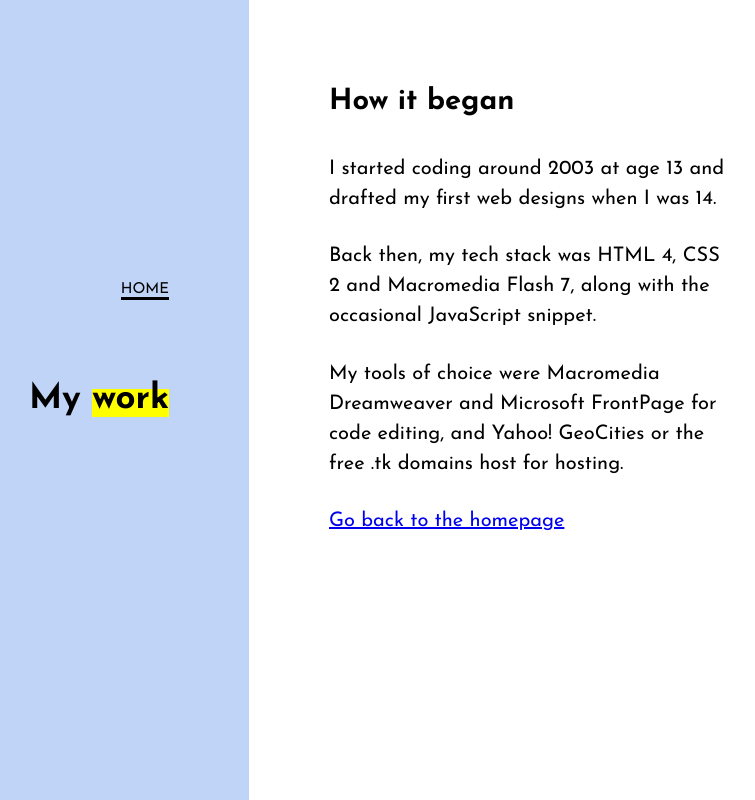
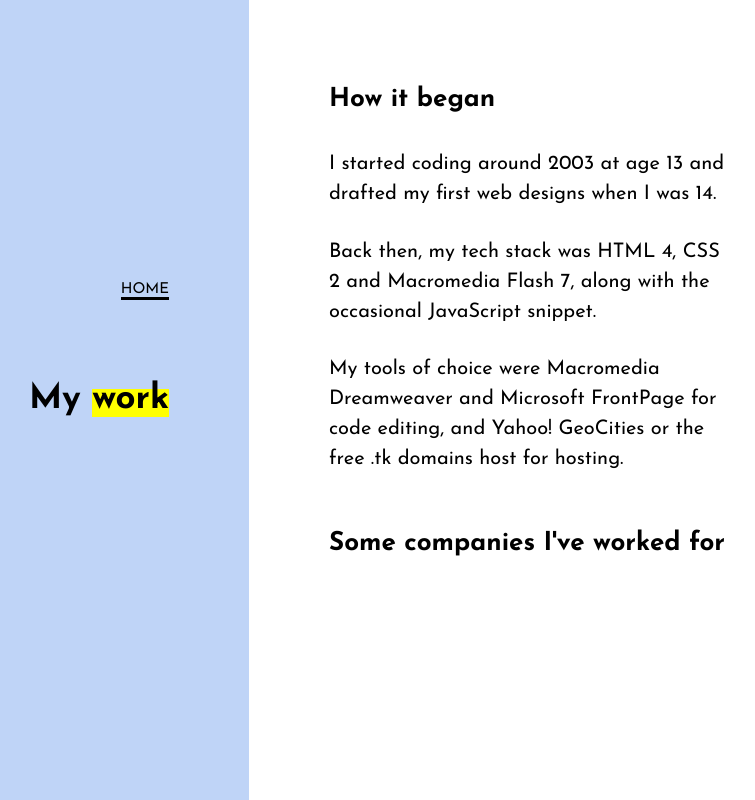
Before and after one commit to eddybrando/eddybrando.com, a Gatsby site: page /my-work in a window 1280 px wide. Shown: the whole page, without its empty margins (391-1146 px from the left). Built offline with nearby package versions, Linux system fonts and the light colour scheme; Gatsby itself is replaced by a stand-in of ours.

Commit message:
feat(my-work): adjust font size and margins

```diff
--- a/src/pages/my-work.js
+++ b/src/pages/my-work.js
@@ -1,5 +1,4 @@
 import React from "react"
-import { Link } from "gatsby"
 
 import Layout from "../components/layout"
 import SEO from "../components/seo"
@@ -15,6 +14,8 @@
           technologies."
       title="My work"
     />
+
+    <section className="how-it-began">
       <h2>How it began</h2>
       <p>
         I started coding around 2003 at age 13 and drafted my first web designs
@@ -27,11 +28,15 @@
       </p>
 
       <p>
-      My tools of choice were Macromedia Dreamweaver and Microsoft FrontPage for
-      code editing, and Yahoo! GeoCities or the free .tk domains host for
+        My tools of choice were Macromedia Dreamweaver and Microsoft FrontPage
+        for code editing, and Yahoo! GeoCities or the free .tk domains host for
         hosting.
       </p>
-    <Link to="/">Go back to the homepage</Link>
+    </section>
+
+    <section>
+      <h2>Some companies I've worked for</h2>
+    </section>
   </Layout>
 )
 
--- a/src/styles/_base.scss
+++ b/src/styles/_base.scss
@@ -57,7 +57,7 @@
   }
 
   h2 {
-    font-size: 29px;
+    font-size: 26px;
     margin-bottom: 30px;
   }
 
@@ -99,6 +99,10 @@
   .main-container--full-height {
     padding-bottom: 40px;
     padding-top: 40px;
+
+    .how-it-began {
+      margin-bottom: 50px;
+    }
   }
 
   .main-container--welcome {
```
Lines whose indentation alone changed are shown as unchanged.
